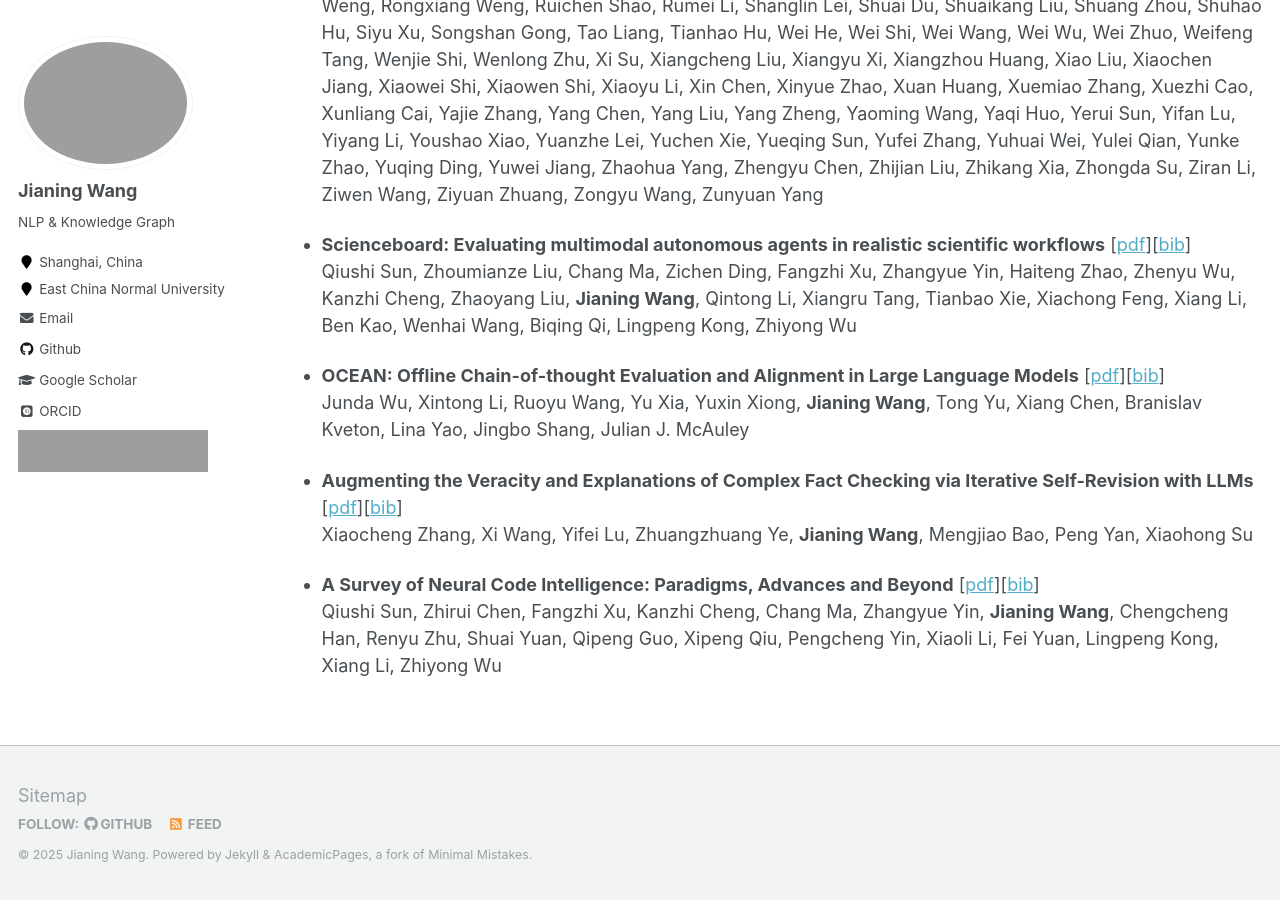
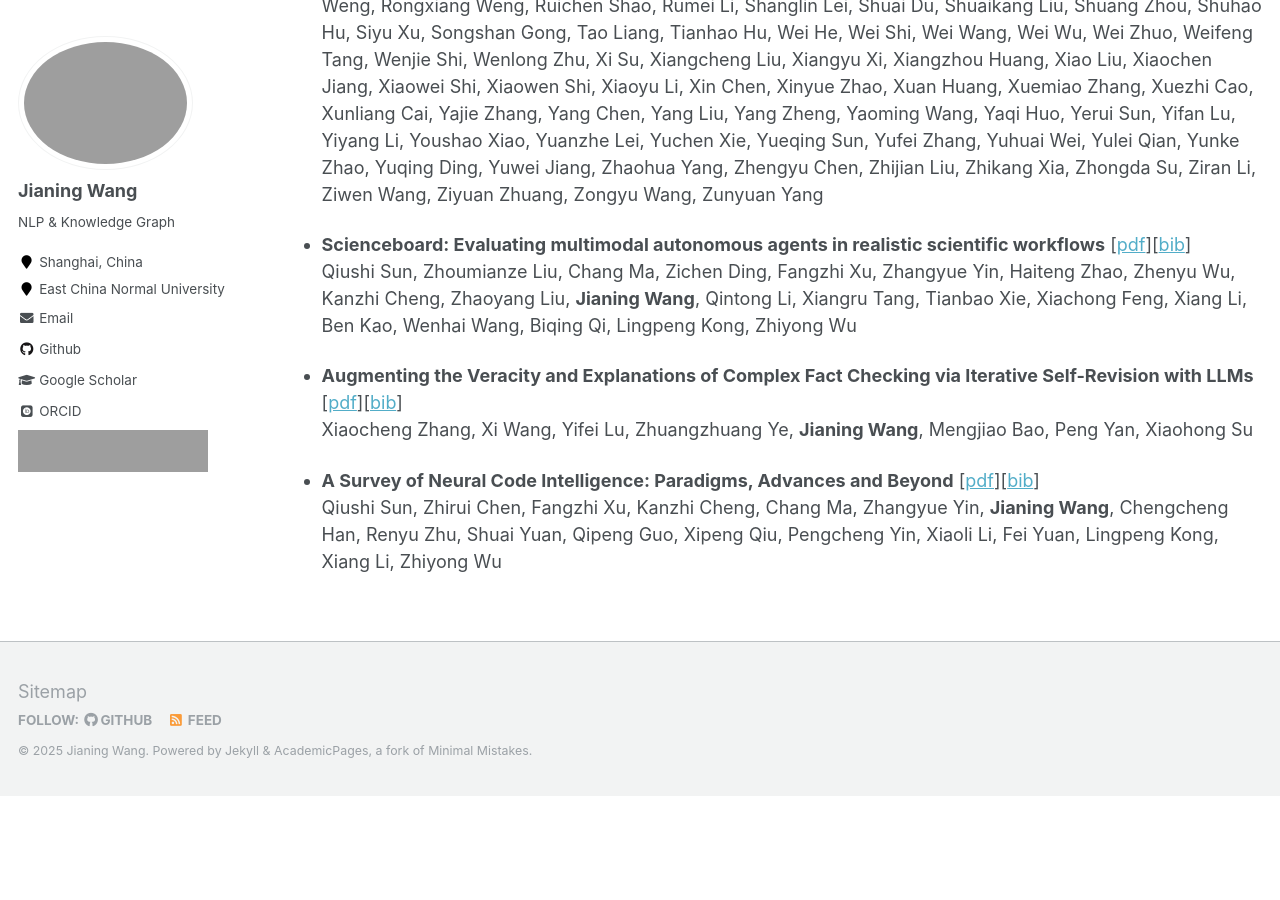
Before and after one commit to wjn1996/wjn1996.github.io, a Jekyll site: the page built from _pages/preprints.md, in a window 1280 px wide and 900 px high, scrolled down 610 px. Built offline with Jekyll 4.4.1, drawn with Linux system fonts in a browser that asks for light colours; some web fonts are replaced; after the commit the page ends 1406 px from its top, so only the background shows below that; grey boxes are pictures that could not be loaded.

Commit message:
wjn-pr-2

```diff
--- a/_pages/preprints.md
+++ b/_pages/preprints.md
@@ -34,10 +34,6 @@ Meituan LongCat Team, Anchun Gui, Bei Li, Bingyang Tao, Bole Zhou, Borun Chen, C
 Qiushi Sun, Zhoumianze Liu, Chang Ma, Zichen Ding, Fangzhi Xu, Zhangyue Yin, Haiteng Zhao, Zhenyu Wu, Kanzhi Cheng, Zhaoyang Liu, **Jianing Wang**, Qintong Li, Xiangru Tang, Tianbao Xie, Xiachong Feng, Xiang Li, Ben Kao, Wenhai Wang, Biqing Qi, Lingpeng Kong, Zhiyong Wu
 
 
-- **OCEAN: Offline Chain-of-thought Evaluation and Alignment in Large Language Models** [[pdf](https://arxiv.org/pdf/2410.23703)][[bib](https://dblp.uni-trier.de/rec/journals/corr/abs-2410-23703.html?view=bibtex)]
-<br>
-Junda Wu, Xintong Li, Ruoyu Wang, Yu Xia, Yuxin Xiong, **Jianing Wang**, Tong Yu, Xiang Chen, Branislav Kveton, Lina Yao, Jingbo Shang, Julian J. McAuley
-
 - **Augmenting the Veracity and Explanations of Complex Fact Checking via Iterative Self-Revision with LLMs** [[pdf](https://arxiv.org/pdf/2410.15135)][[bib](https://dblp.uni-trier.de/rec/journals/corr/abs-2410-15135.html?view=bibtex)]
 <br>
 Xiaocheng Zhang, Xi Wang, Yifei Lu, Zhuangzhuang Ye, **Jianing Wang**, Mengjiao Bao, Peng Yan, Xiaohong Su
```
Also changed, not shown: _pages/publications.md (+1 -1 lines).
